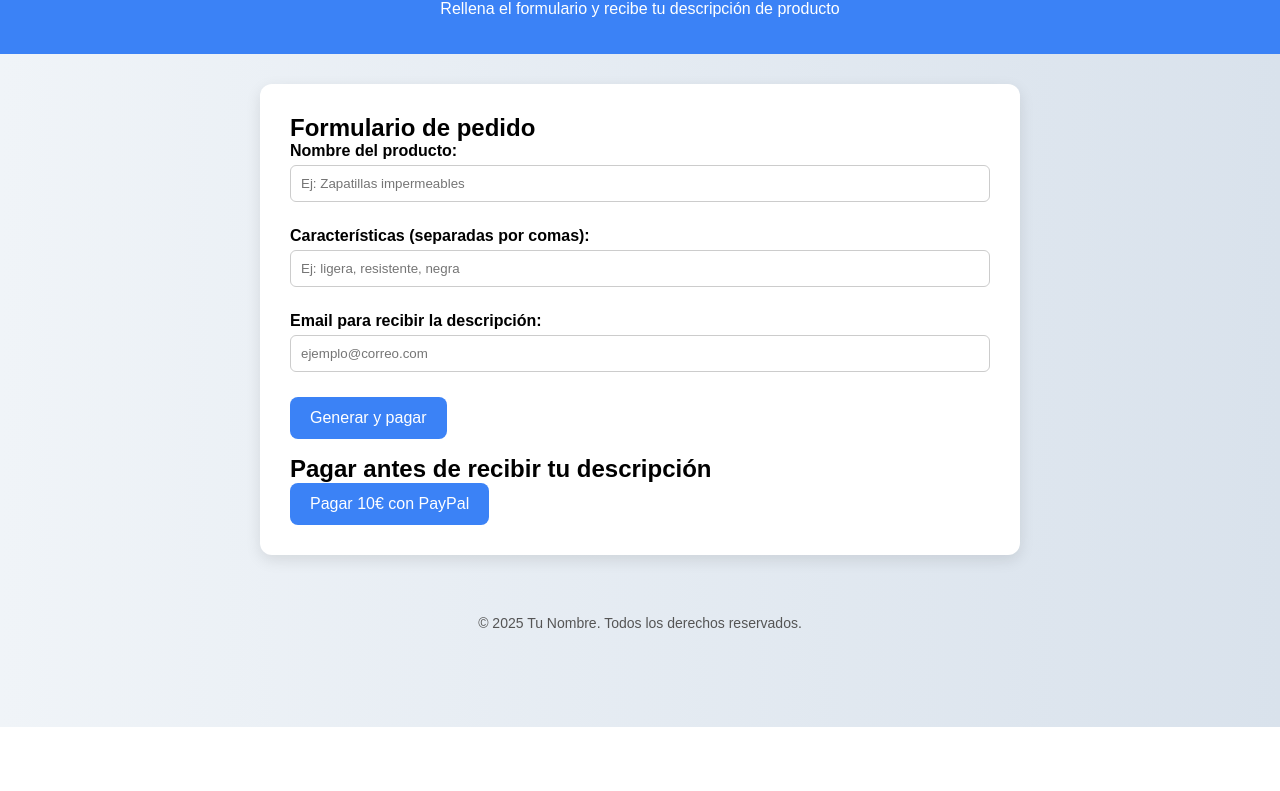
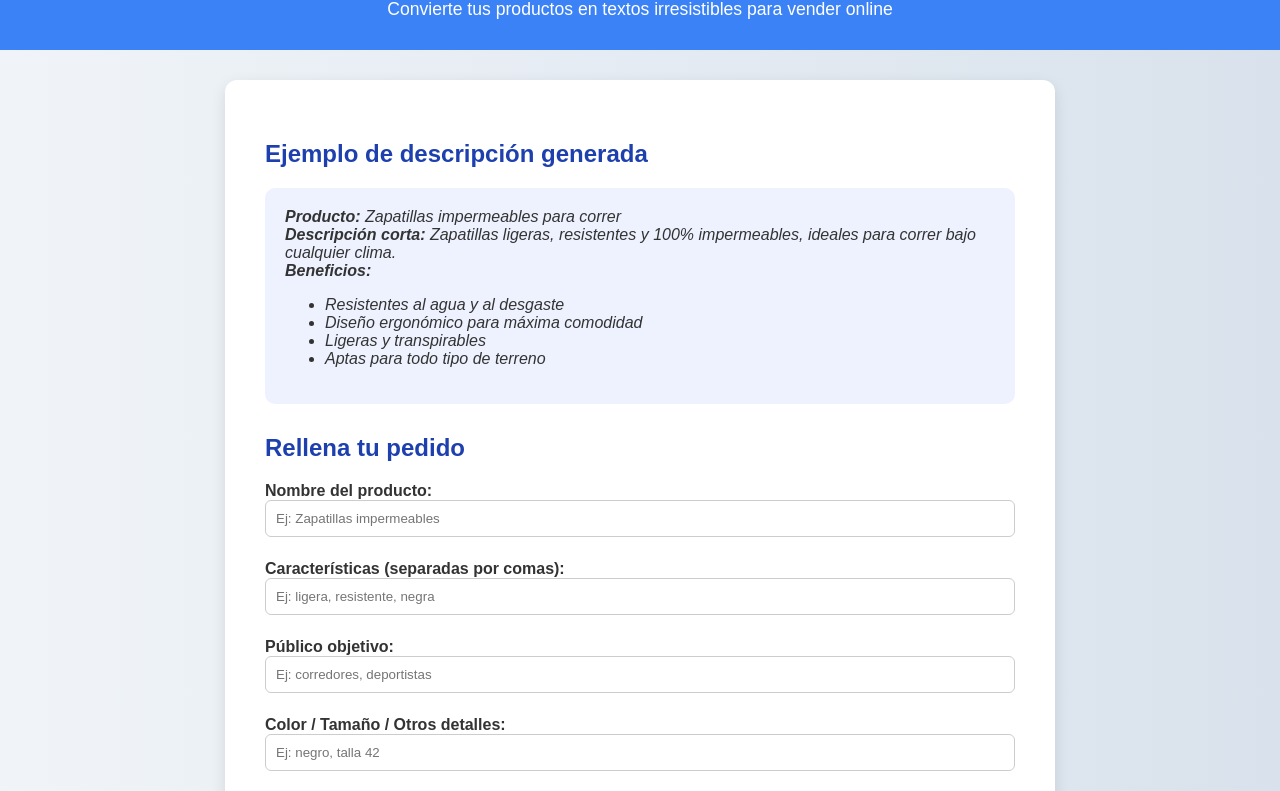
Before and after one commit to RamiBM02/Mi-Web, a plain HTML site: page index.html in a window 1280 px wide. Shown: the part 73-864 px from the top of the page. Before the commit the page ends 800 px from the top, so only its background shows below. Drawn offline with Linux system fonts and the light colour scheme.

Commit message:
index.html

```diff
--- a/index.html
+++ b/index.html
@@ -2,61 +2,80 @@
 <html lang="es">
 <head>
 <meta charset="UTF-8">
-  <title>Generador de Descripciones con IA</title>
+<title>Generador de Descripciones de Productos</title>
 <style>
   body {
-      font-family: Arial, sans-serif;
+    font-family: 'Arial', sans-serif;
+    margin: 0;
     background: linear-gradient(to right, #f0f4f8, #d9e2ec);
-      margin: 0;
-      padding: 0;
+    color: #333;
   }
   header {
     background-color: #3b82f6;
     color: white;
-      padding: 20px;
+    padding: 30px 20px;
     text-align: center;
   }
-    h1, h2 {
+  header h1 {
     margin: 0;
+    font-size: 2em;
+  }
+  header p {
+    margin: 5px 0 0 0;
+    font-size: 1.1em;
   }
   main {
-      max-width: 700px;
+    max-width: 750px;
     margin: 30px auto;
     background-color: white;
-      padding: 30px;
+    padding: 40px;
     border-radius: 12px;
     box-shadow: 0 5px 15px rgba(0,0,0,0.1);
   }
+  h2 {
+    color: #1e40af;
+    margin-bottom: 20px;
+  }
   form label {
     display: block;
-      margin-bottom: 10px;
+    margin-bottom: 8px;
     font-weight: bold;
   }
-    input[type="text"], input[type="email"] {
+  input, select, textarea {
     width: 100%;
     padding: 10px;
-      margin-top: 5px;
     margin-bottom: 15px;
     border-radius: 6px;
     border: 1px solid #ccc;
     box-sizing: border-box;
   }
+  textarea {
+    resize: vertical;
+  }
   button {
     background-color: #3b82f6;
     color: white;
     border: none;
-      padding: 12px 20px;
+    padding: 14px 25px;
     border-radius: 8px;
     cursor: pointer;
     font-size: 16px;
+    margin-top: 10px;
   }
   button:hover {
     background-color: #2563eb;
   }
   #mensaje {
-      margin-top: 15px;
+    margin-top: 20px;
     font-weight: bold;
     color: green;
+  }
+  .example {
+    background-color: #eef2ff;
+    padding: 20px;
+    border-radius: 10px;
+    margin-bottom: 30px;
+    font-style: italic;
   }
   footer {
     text-align: center;
@@ -71,11 +90,24 @@
 
 <header>
   <h1>Generador de Descripciones con IA</h1>
-  <p>Rellena el formulario y recibe tu descripción de producto</p>
+  <p>Convierte tus productos en textos irresistibles para vender online</p>
 </header>
 
 <main>
-  <h2>Formulario de pedido</h2>
+  <h2>Ejemplo de descripción generada</h2>
+  <div class="example">
+    <strong>Producto:</strong> Zapatillas impermeables para correr<br>
+    <strong>Descripción corta:</strong> Zapatillas ligeras, resistentes y 100% impermeables, ideales para correr bajo cualquier clima.<br>
+    <strong>Beneficios:</strong>
+    <ul>
+      <li>Resistentes al agua y al desgaste</li>
+      <li>Diseño ergonómico para máxima comodidad</li>
+      <li>Ligeras y transpirables</li>
+      <li>Aptas para todo tipo de terreno</li>
+    </ul>
+  </div>
+
+  <h2>Rellena tu pedido</h2>
   <form id="productForm">
     <label>Nombre del producto:
       <input type="text" id="name" placeholder="Ej: Zapatillas impermeables" required>
@@ -85,11 +117,19 @@
       <input type="text" id="features" placeholder="Ej: ligera, resistente, negra" required>
     </label>
 
+    <label>Público objetivo:
+      <input type="text" id="audience" placeholder="Ej: corredores, deportistas" required>
+    </label>
+
+    <label>Color / Tamaño / Otros detalles:
+      <input type="text" id="details" placeholder="Ej: negro, talla 42" required>
+    </label>
+
     <label>Email para recibir la descripción:
       <input type="email" id="email" placeholder="ejemplo@correo.com" required>
     </label>
 
-    <button type="submit">Generar y pagar</button>
+    <button type="submit">Confirmar datos y pasar al pago</button>
   </form>
 
   <p id="mensaje"></p>
@@ -101,7 +141,7 @@
 </main>
 
 <footer>
-  © 2025 Tu Nombre. Todos los derechos reservados.
+  © 2025 RamiBM02. Todos los derechos reservados.
 </footer>
 
 <script>
```
Lines whose indentation alone changed are shown as unchanged.
